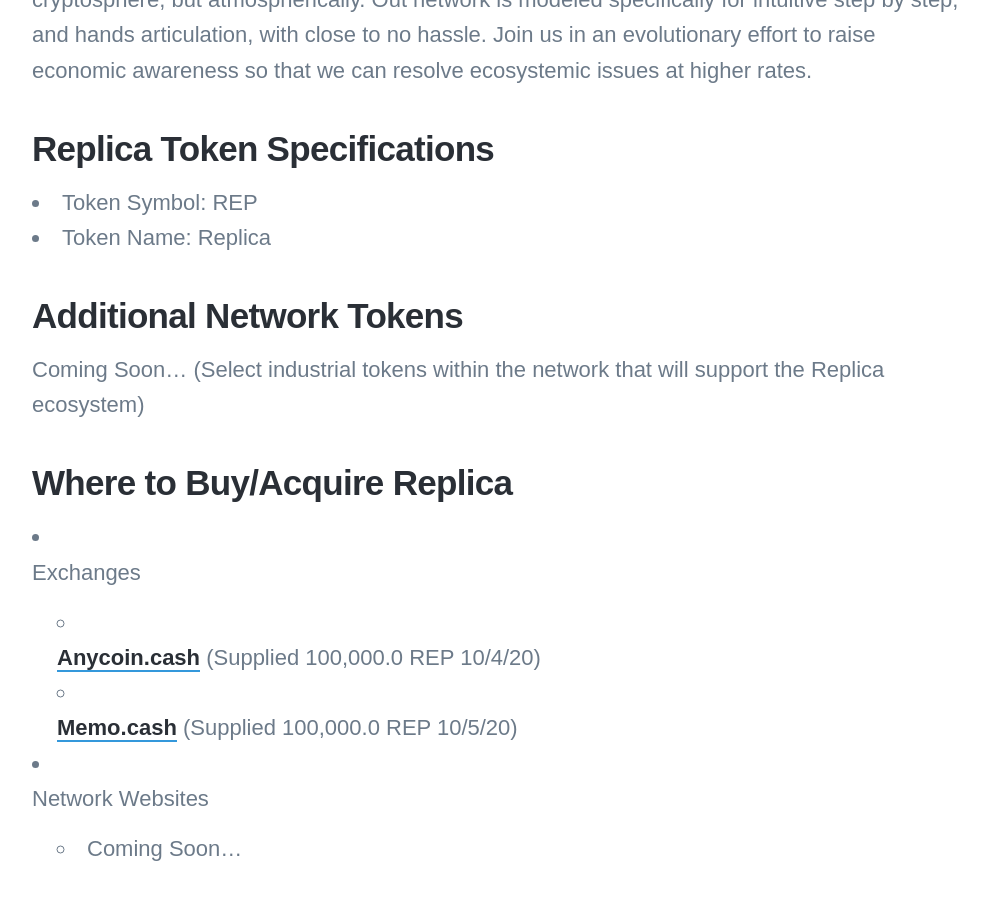
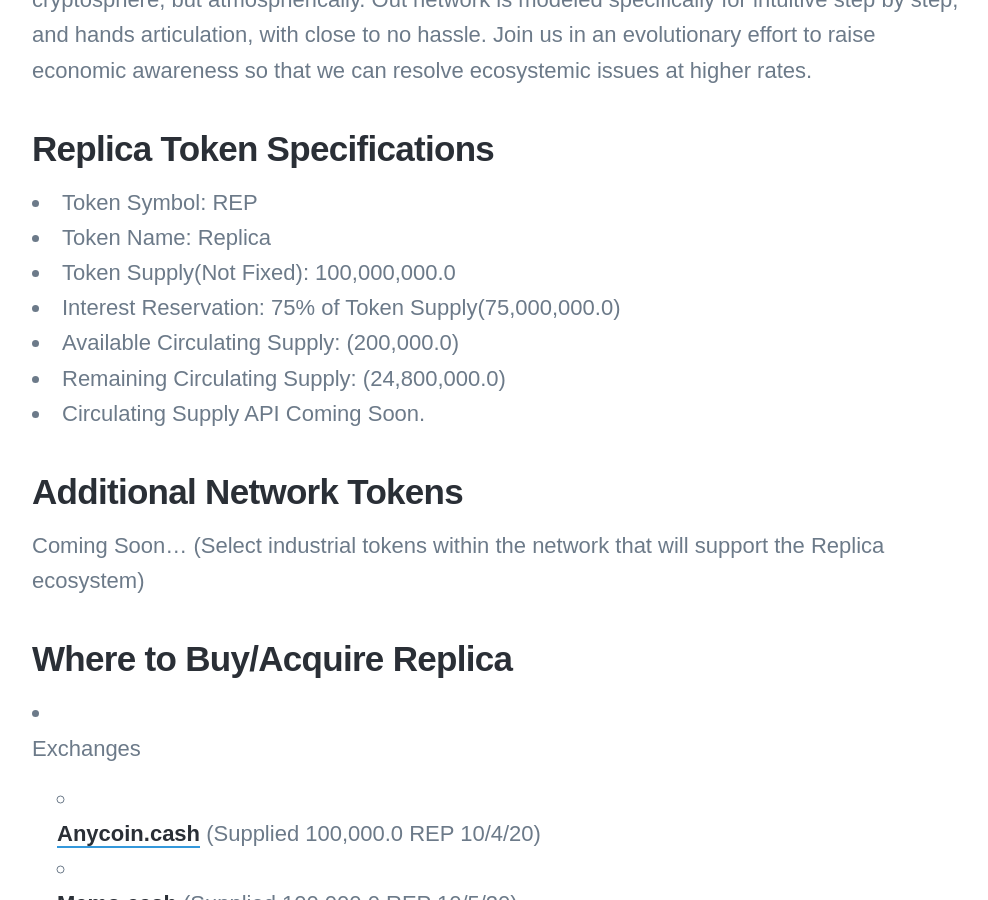
Before and after one commit to ishyu/Replica-Economics, a Jekyll site: the page built from _projects/replica_overview.md, in a window 1280 px wide and 900 px high, scrolled down 2145 px. Shown: the whole window, without its empty margins (138-1126 px from the left). Built offline with Jekyll 4.4.1, drawn with Linux system fonts in a browser that asks for light colours; nearby versions of some CDN libraries; some web fonts are replaced.

Commit message:
Update replica_overview.md

```diff
--- a/_projects/replica_overview.md
+++ b/_projects/replica_overview.md
@@ -16,6 +16,11 @@
 
 + Token Symbol: REP
 + Token Name: Replica
++ Token Supply(Not Fixed): 100,000,000.0
++ Interest Reservation: 75% of Token Supply(75,000,000.0)
++ Available Circulating Supply: (200,000.0)
++ Remaining Circulating Supply: (24,800,000.0)
++ Circulating Supply API Coming Soon.
 
 ## Additional Network Tokens
 
```
